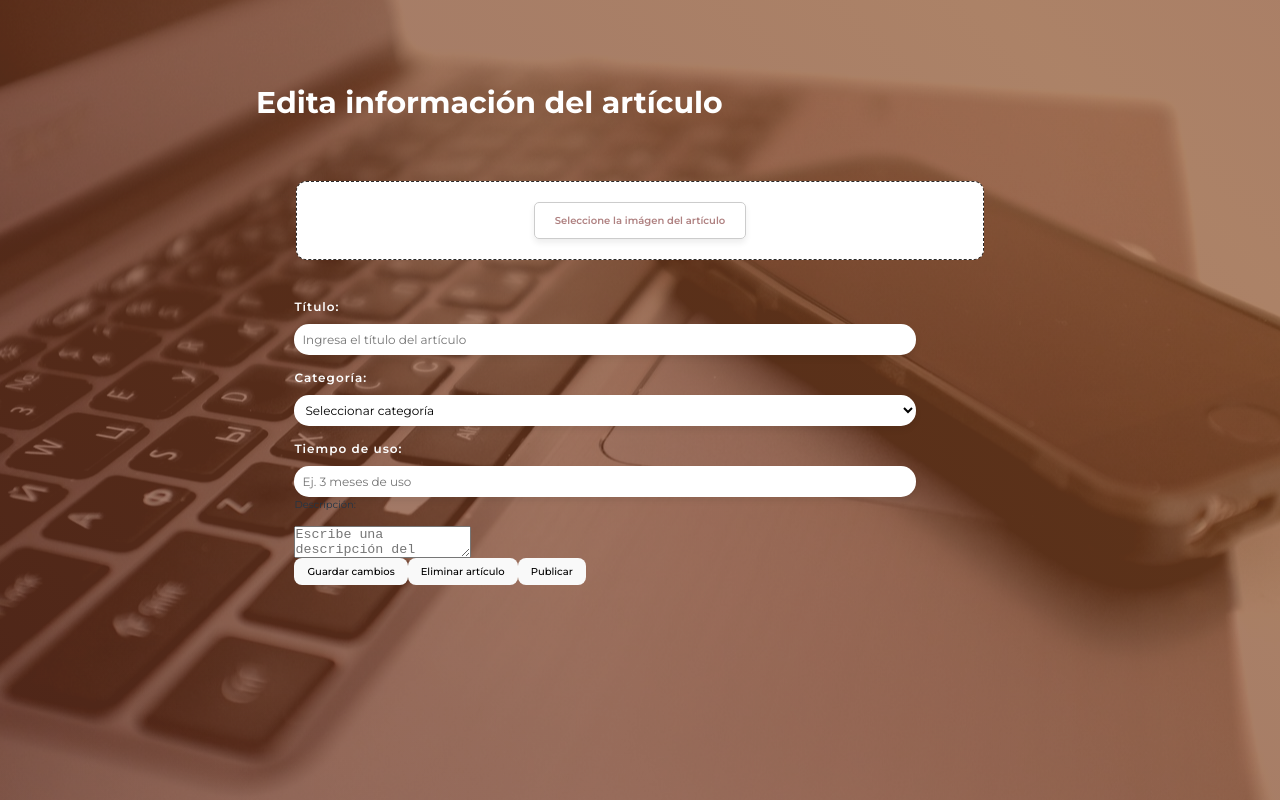
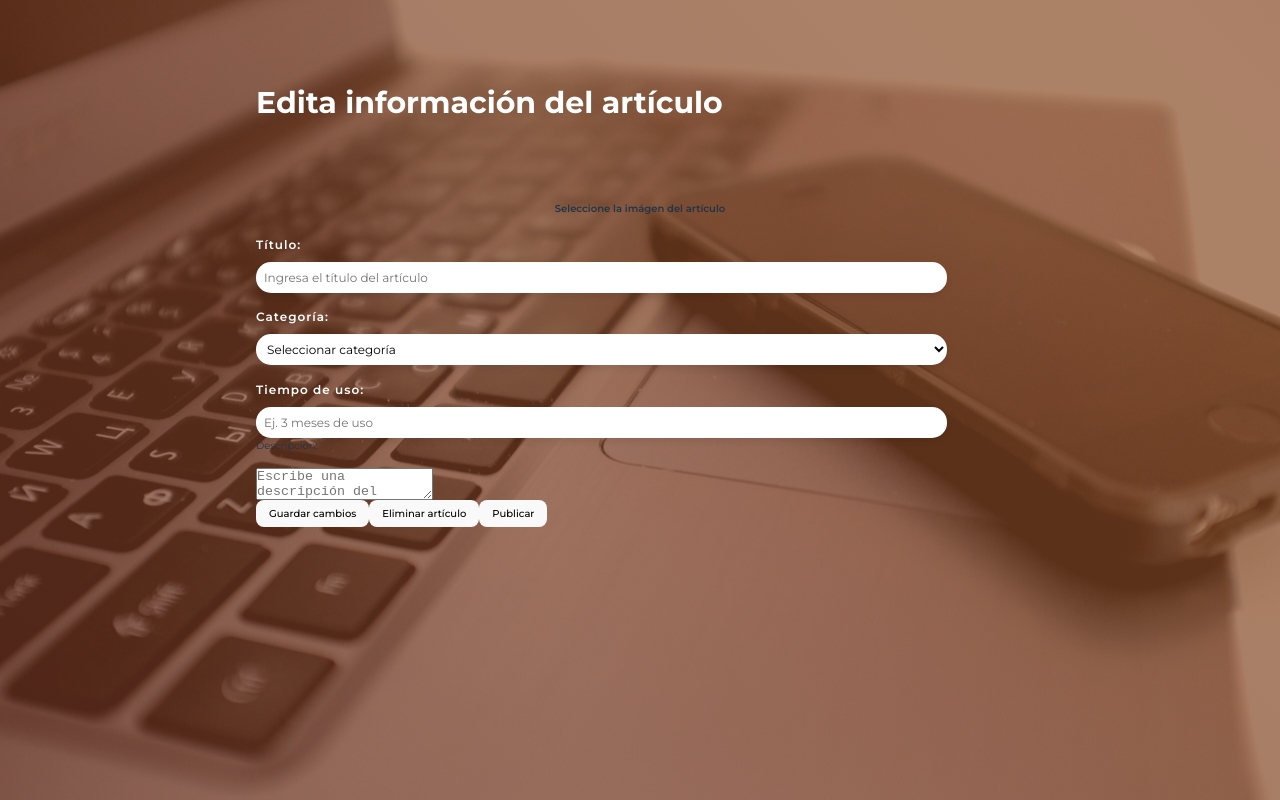
Before and after one commit to TomasUllua12/SwapDeal, a React (Vite) app in the folder client/: page /EditarArticulo/1 in a window 1280 px wide. Built offline with nearby package versions, Linux system fonts and the light colour scheme; no server answers.

Commit message:
correcciones EditarArticulo

```diff
--- a/client/src/views/EditarArticulo.css
+++ b/client/src/views/EditarArticulo.css
@@ -55,7 +55,7 @@
   font-family: "Montserrat";
 }
 
-.text-editar {
+.text-editarArticulo {
   margin-top: 10vh;
   font-size: 4vh;
   margin-left: 20%;
@@ -68,7 +68,7 @@
   padding-bottom: 2vh;
 }
 
-.formu-editar {
+.formu-editarArticulo {
     margin-left: 20vw;
     margin-right: 20vw;
 }
@@ -77,18 +77,16 @@
     width: auto;
     padding: 20px;
 }
-.espacio-fo {
+.espacio-foArticulo {
     padding: 0;
     margin:  40px 40px 0px 40px;
-}
-.image-input {
-    width: 20%;
 }
 .current-image {
     width: 30%;
     margin-left: 20%;
 }
 
-.formulario {
-
+.formulario-editarArticulo {
+    width: 100%;
+    margin-top: 0;
 }
--- a/client/src/views/EditarArticulo.jsx
+++ b/client/src/views/EditarArticulo.jsx
@@ -147,13 +147,13 @@ function EditarArticulo() {
       <div className="editarArticulo-background"></div>
       <div className="editarArticulo-wrapper"></div>
       <div className="body-editarArticulo">
-        <p className="text-editar">Edita información del artículo</p>
+        <p className="text-editarArticulo">Edita información del artículo</p>
         {loading && <p>Loading...</p>}
         {!loading && (
-          <form className="formu-editar" onSubmit={handleSubmit}>
-            <div className="espacio-fo">
+          <form className="formu-editarArticulo" onSubmit={handleSubmit}>
+            <div className="espacio-foArticulo">
               <div className="image-upload-container" id="upload-container">
-                <label htmlFor="image-input" className="upload-label">
+                <label htmlFor="image-input" className="upload-labelArticulo">
                   Seleccione la imágen del artículo
                 </label>
                 <input
@@ -172,7 +172,7 @@ function EditarArticulo() {
                 )}
               </div>
             </div>
-            <div className="formulario">
+            <div className="formulario-editarArticulo">
               <div className="titu">
                 <label htmlFor="title">Título:</label>
                 <input
```
